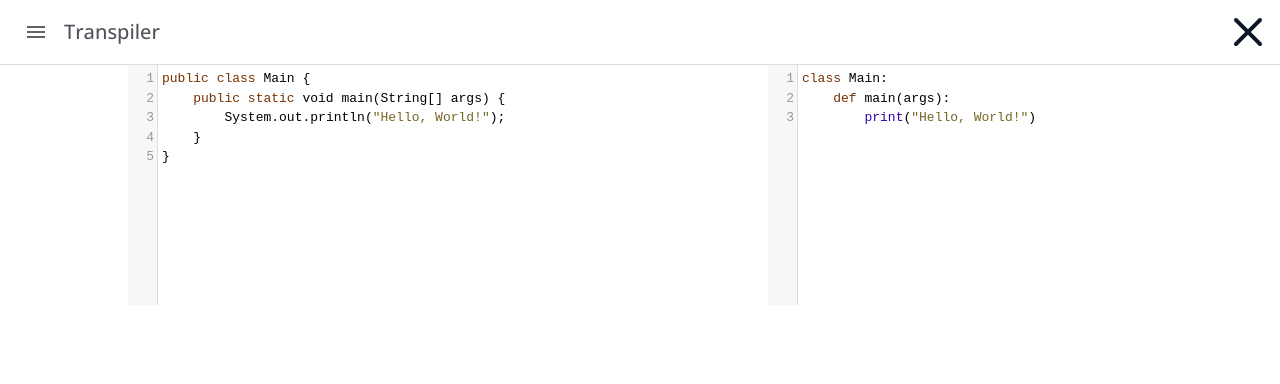
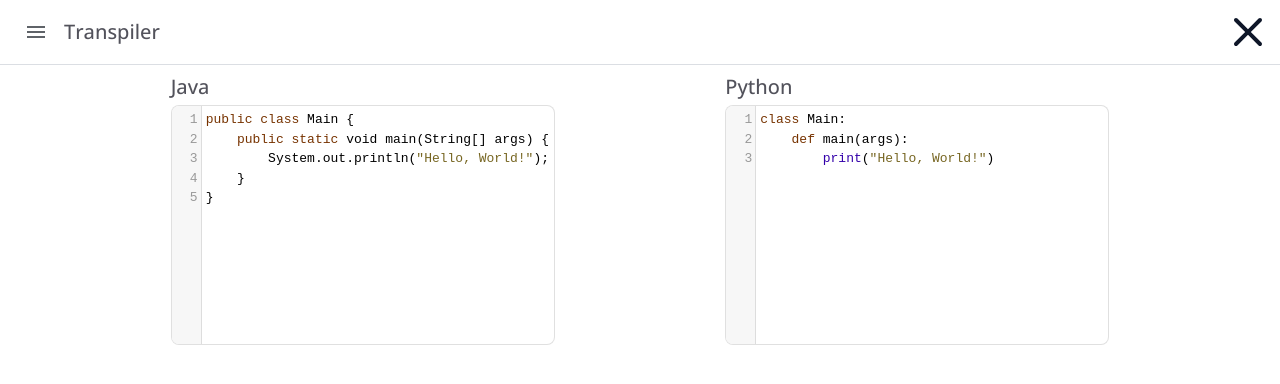
Before and after one commit to 8SIXSect/JavaToPythonTranspilerDemo, a Vue app in the folder jtp-client/: page / in a window 1280 px wide. Shown: the top 384 px of the page. Built offline with nearby package versions, Linux system fonts and the light colour scheme.

Commit message:
Just made the translator text areas a little prettier

```diff
--- a/jtp-client/src/components/TranspilerTextAreas.vue
+++ b/jtp-client/src/components/TranspilerTextAreas.vue
@@ -1,10 +1,15 @@
 <template>
-    <div class="flex justify-around">
-        <textarea name="java-editor" id="java-editor" spellcheck="false"
-            v-model="javaEditorDefaultText" />
-
-        <textarea name="python-editor" id="python-editor" spellcheck="false"
-            v-model="pythonEditorDefaultText" />
+    <div class="flex w-screen justify-evenly pt-2">
+        <div class="flex flex-col ">
+            <h2 class="text-xl font-header font-medium text-zinc-600 pb-1">Java</h2>
+            <textarea name="java-editor" id="java-editor" spellcheck="false"
+                v-model="javaEditorDefaultText" />
+        </div>
+        <div class="flex flex-col">
+            <h2 class="text-xl font-header font-medium text-zinc-600 pb-1">Python</h2>
+            <textarea name="python-editor" id="python-editor" spellcheck="false"
+                v-model="pythonEditorDefaultText" />
+        </div>
     </div>
 </template>
 
@@ -43,7 +48,7 @@ export default {
             }
         );
 
-        const EDITOR_WIDTH = "30%"
+        const EDITOR_WIDTH = "30vw"
         const EDITOR_HEIGHT = "30vh"
 
         pythonEditor.setSize(EDITOR_WIDTH, EDITOR_HEIGHT);
@@ -74,3 +79,12 @@ export default {
 }
 
 </script>
+
+<style>
+
+div.CodeMirror.cm-s-elegant {
+	border: 1px solid rgba(0,0,0,.12);
+    border-radius: 8px;
+
+}
+</style>
```
